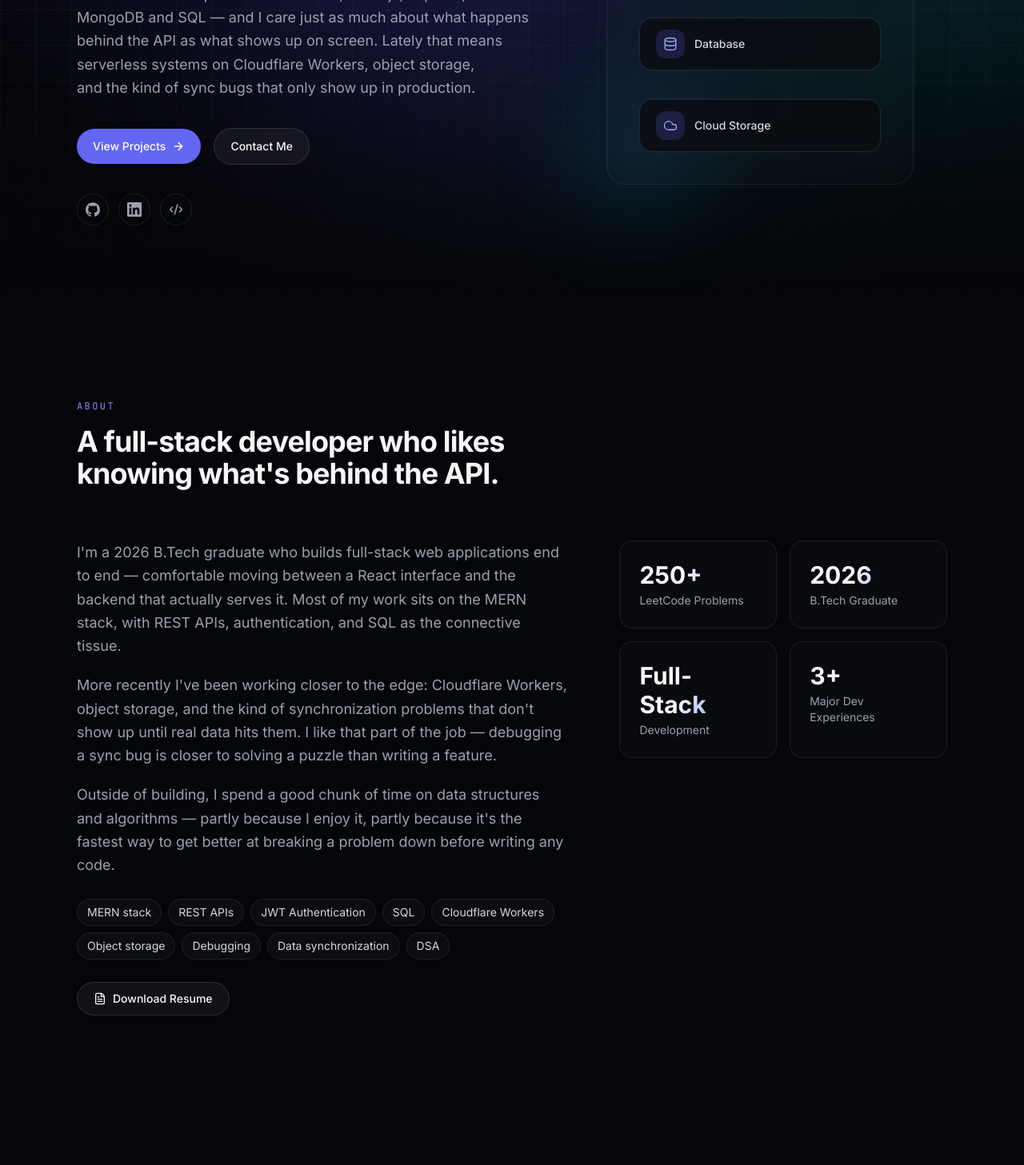
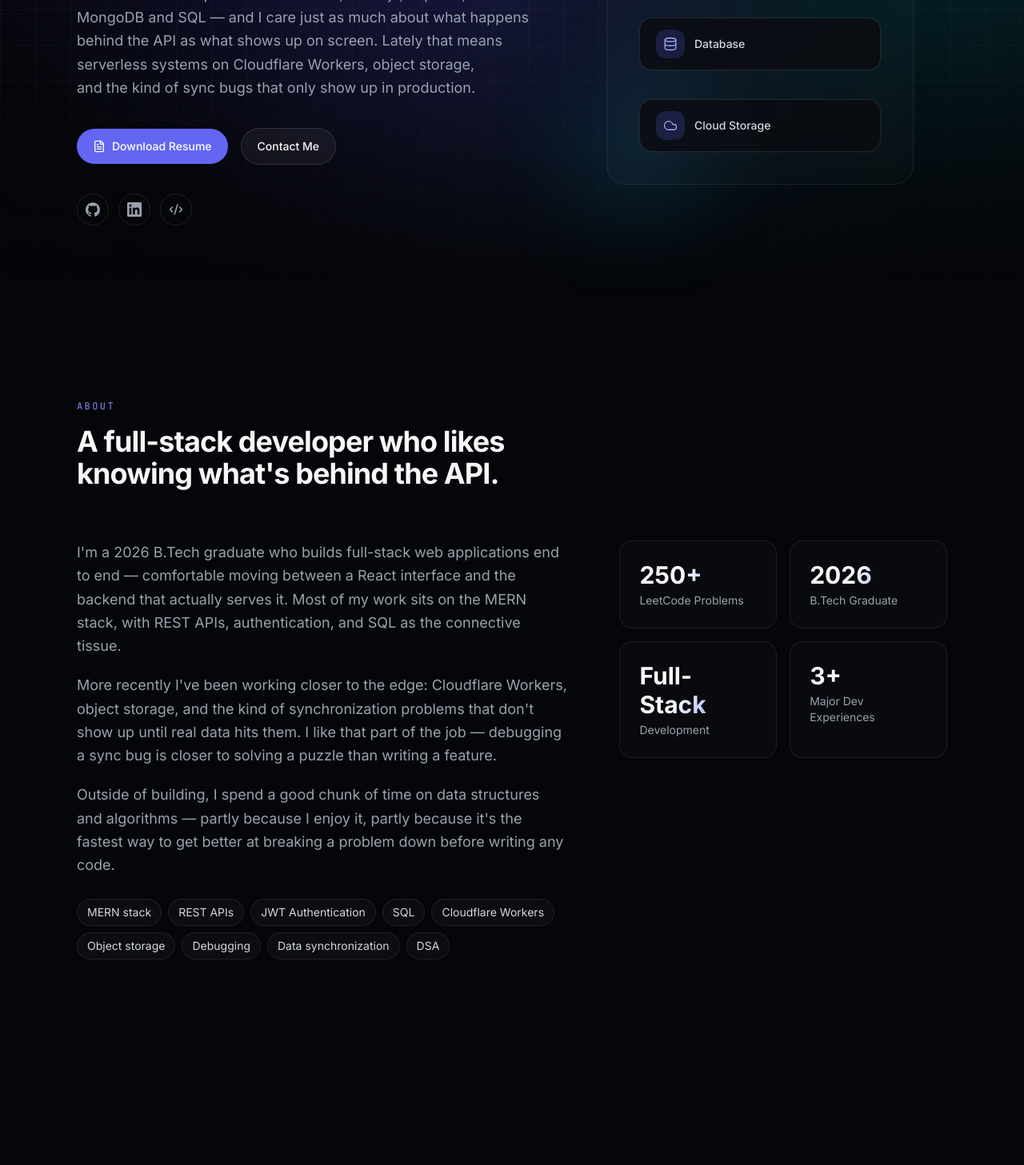
Before and after one commit to Siddhartha03112004/portfolio-website, a React (Vite) app: page / in a window 1280 px wide. Shown: the part 428-1885 px from the top of the page at 80% size. Built offline with nearby package versions, Linux system fonts and the light colour scheme.

Commit message:
Move Download Resume CTA to Hero, remove from About
Replace the "View Projects" hero button with Download Resume
(navigation to Projects is already covered by the navbar), and drop
the now-redundant Download Resume button from About.

```diff
--- a/src/components/About.jsx
+++ b/src/components/About.jsx
@@ -1,6 +1,4 @@
-import { motion } from "framer-motion";
-import { FileText } from "lucide-react";
-import { aboutHighlights, aboutStats, profile } from "../data/portfolio";
+import { aboutHighlights, aboutStats } from "../data/portfolio";
 import { AnimatedCounter } from "./AnimatedCounter";
 import { Reveal } from "./Reveal";
 import { SectionHeading } from "./SectionHeading";
@@ -44,18 +42,6 @@ export function About() {
                 </span>
               ))}
             </div>
-
-            <motion.a
-              href={profile.resumeUrl}
-              target="_blank"
-              rel="noreferrer noopener"
-              whileHover={{ scale: 1.03 }}
-              whileTap={{ scale: 0.97 }}
-              className="inline-flex items-center gap-2 rounded-full border border-white/12 bg-white/5 px-5 py-2.5 text-sm font-medium text-ink-50 transition-colors hover:bg-white/10 hover:border-white/20 mt-2"
-            >
-              <FileText size={16} />
-              Download Resume
-            </motion.a>
           </Reveal>
 
           <div className="grid grid-cols-2 gap-4 content-start">
--- a/src/components/Hero.jsx
+++ b/src/components/Hero.jsx
@@ -1,5 +1,5 @@
 import { motion, useMotionValue, useReducedMotion, useSpring } from "framer-motion";
-import { ArrowRight, Code2 } from "lucide-react";
+import { Code2, FileText } from "lucide-react";
 import { profile } from "../data/portfolio";
 import { HeroVisual } from "./HeroVisual";
 import { GithubIcon, LinkedinIcon } from "./icons";
@@ -90,14 +90,15 @@ export function Hero() {
 
           <motion.div variants={item} className="flex flex-wrap items-center gap-4 mb-9">
             <motion.a
-              href="#projects"
-              onClick={scrollTo("projects")}
+              href={profile.resumeUrl}
+              target="_blank"
+              rel="noreferrer noopener"
               whileHover={{ scale: 1.03 }}
               whileTap={{ scale: 0.97 }}
-              className="group inline-flex items-center gap-2 rounded-full bg-accent-500 px-5 py-3 text-sm font-medium text-white transition-colors hover:bg-accent-400 hover:shadow-[0_0_0_1px_rgba(255,255,255,0.1),0_8px_24px_-8px_rgba(99,102,241,0.6)]"
+              className="inline-flex items-center gap-2 rounded-full bg-accent-500 px-5 py-3 text-sm font-medium text-white transition-colors hover:bg-accent-400 hover:shadow-[0_0_0_1px_rgba(255,255,255,0.1),0_8px_24px_-8px_rgba(99,102,241,0.6)]"
             >
-              View Projects
-              <ArrowRight size={16} className="transition-transform group-hover:translate-x-0.5" />
+              <FileText size={16} />
+              Download Resume
             </motion.a>
             <motion.a
               href="#contact"
```
